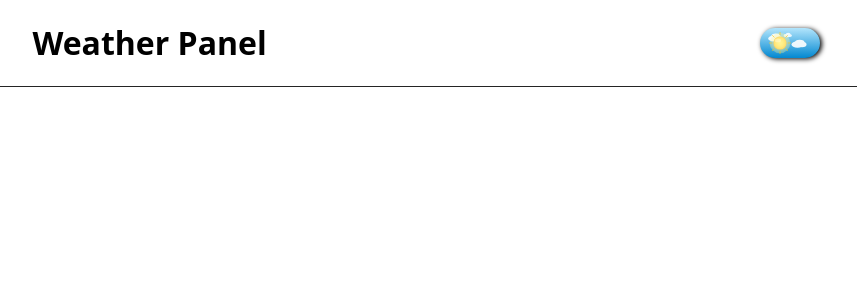
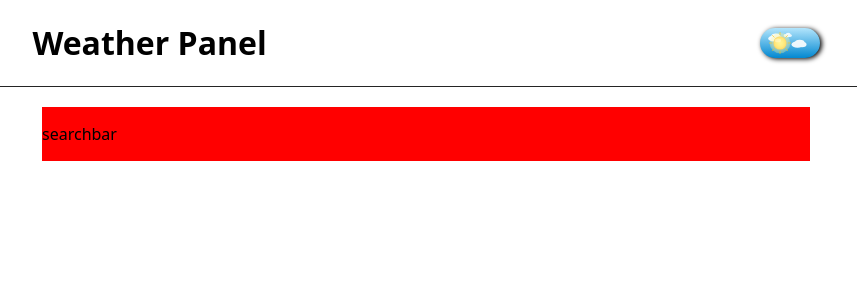
Before and after one commit to Iure-Lima/Weather-React-SPA, a React (Vite) app: page / in a window 1280 px wide. Shown: the top 300 px of the page, without its empty margins (214-1071 px from the left). Built offline with nearby package versions, Linux system fonts and the light colour scheme.

Commit message:
doc: update the readme with informations about the api

```diff
--- a/src/App.css
+++ b/src/App.css
@@ -7,6 +7,9 @@
 }
 
 main {
+  display: flex;
+  flex-direction: column;
+  align-items: center;
   font-family: system-ui, Avenir, Helvetica, Arial, sans-serif;
   font-weight: 400;
   font-synthesis: none;
@@ -20,8 +23,15 @@ main {
 header {
   display: flex;
   align-items: center;
+  width: 100%;
   justify-content: space-around;
   border-bottom: 1px solid;
+}
+
+.container {
+  width: 60%;
+  margin-top: 20px;
+  background-color: red;
 }
 
 .light {
--- a/src/App.tsx
+++ b/src/App.tsx
@@ -1,6 +1,7 @@
 import { useState } from 'react'
 import './App.css'
 import ThemeSwitcher from './components/ThemeSwitcher/ThemeSwitcher.tsx'
+import SearchBar from './components/SearchBar/SearchBar.tsx';
 
 function App() {
   const [themeApp, setThemeApp] = useState("light");
@@ -15,6 +16,9 @@ function App() {
         <h1>Weather Panel</h1>
         <ThemeSwitcher callback={handleSwitcherThemeApp} />
       </header>
+      <section className='container'>
+        <SearchBar />
+      </section>
     </main>
   )
 }
```
Also changed, not shown: src/assets/search.svg (added), 1 other file (tests, documents, lock files or other folders).
